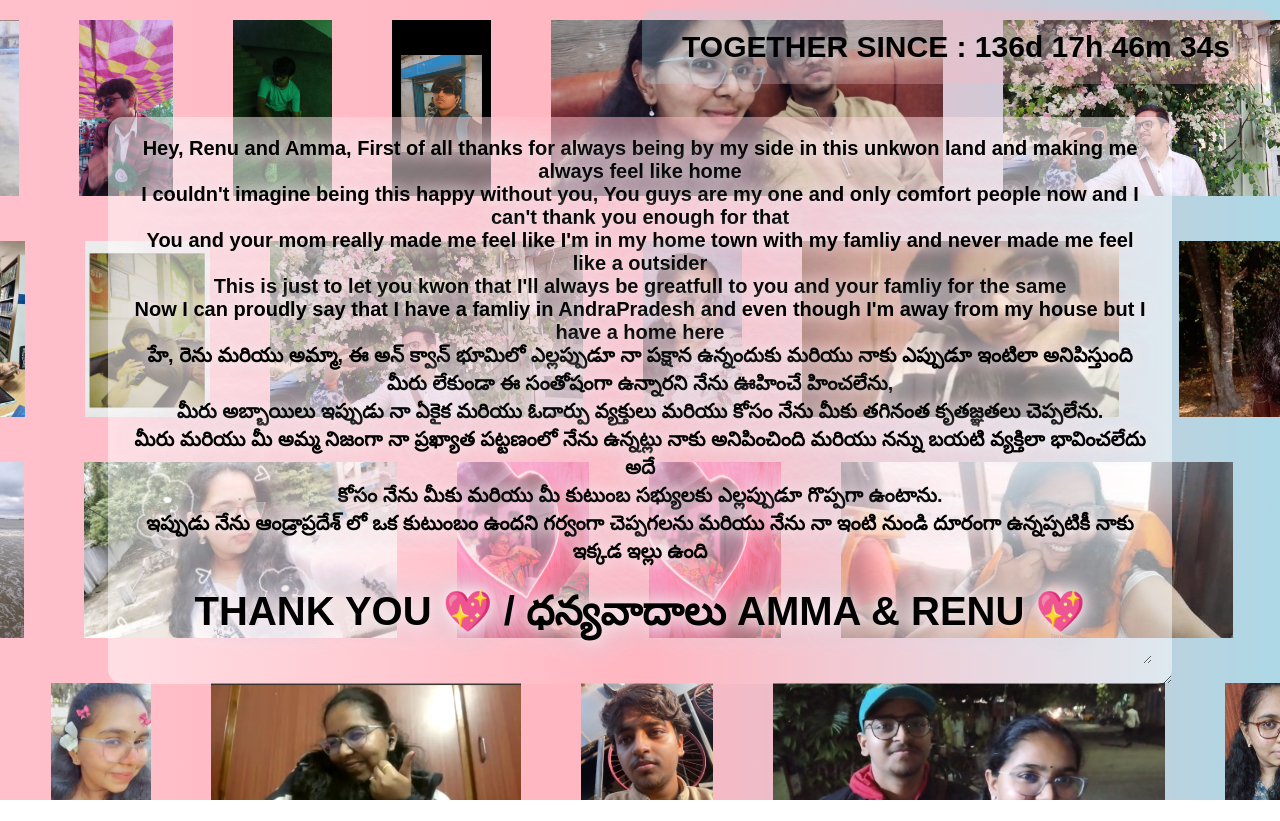
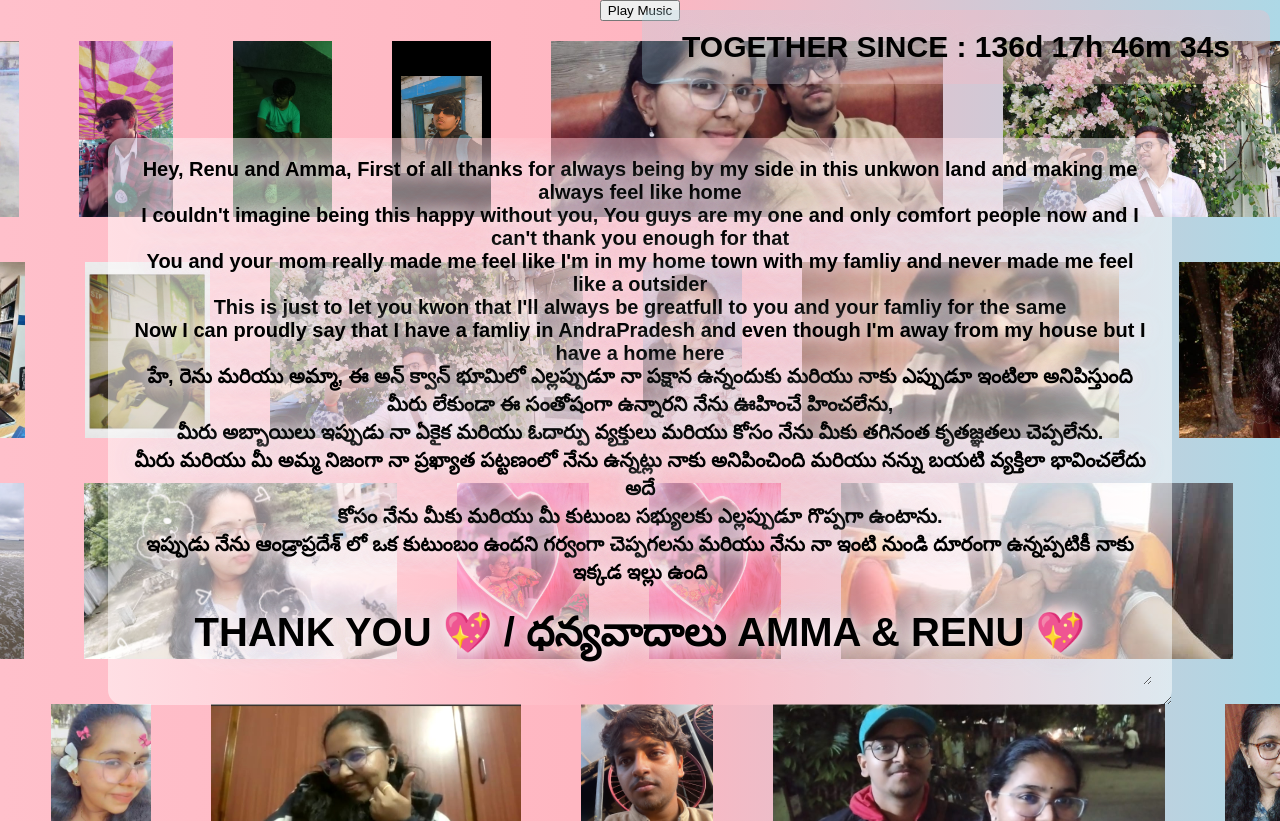
Before and after one commit to Mrdark-numpy/thankyou_renu, a plain HTML site: page index.html in a window 1280 px wide. Before the commit the page ends 800 px from the top, so only its background shows below. Drawn offline with Linux system fonts and the light colour scheme.

Commit message:
Update index.html

```diff
--- a/index.html
+++ b/index.html
@@ -149,13 +149,17 @@
     Your browser does not support the audio element.
 </audio>
 
+<button id="play-music" onclick="playAudio()">Play Music</button>
+
 <script>
-        document.addEventListener("DOMContentLoaded", function () {
+    function playAudio() {
         const audio = document.getElementById("bg-music");
-            audio.play().catch(() => {
-                console.log("Autoplay blocked. User interaction required.");
+        audio.play().then(() => {
+            document.getElementById("play-music").style.display = "none";
+        }).catch(error => {
+            console.log("Playback failed:", error);
         });
-        });
+    }
 </script>
     <div class="container">
         <div class="collage-wrapper">
```
Lines whose indentation alone changed are shown as unchanged.
